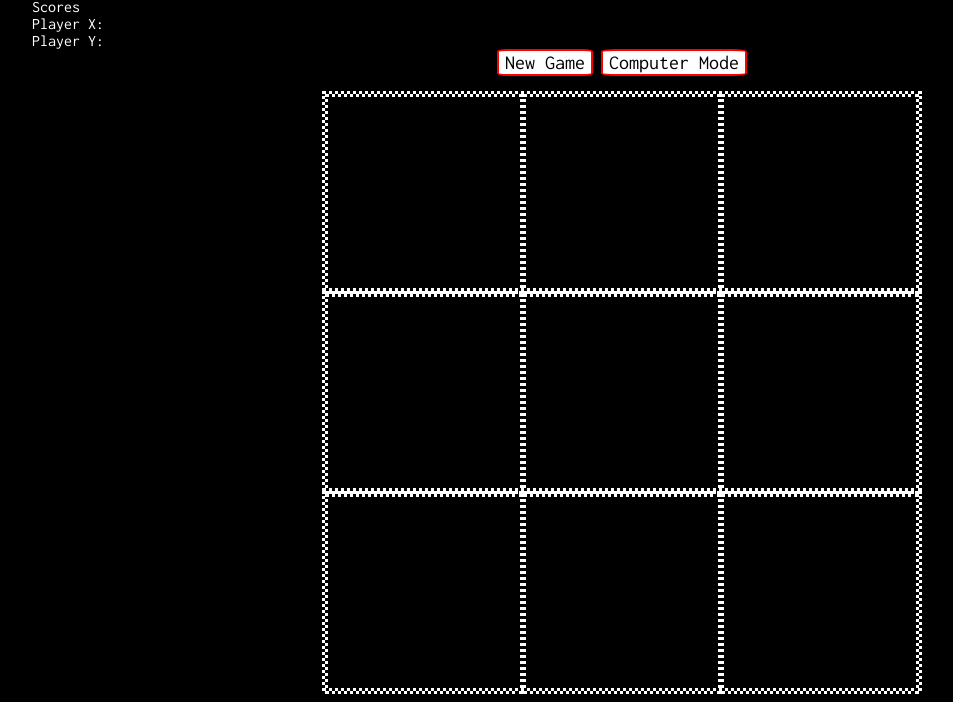
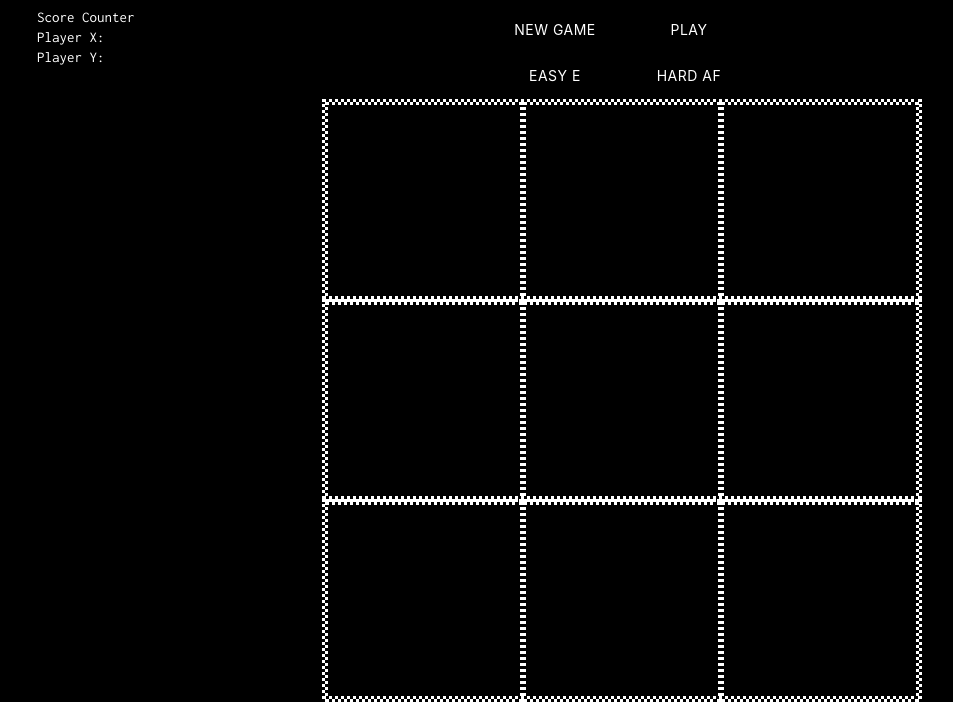
Before and after one commit to markcronje/tictactoe, a plain HTML site: page index.html in a window 1280 px wide. Shown: the part 124-826 px from the top of the page, without its empty margins (18-971 px from the left). Drawn offline with nearby package versions, Linux system fonts and the light colour scheme.

Commit message:
Updated CSS with materiliaze features

```diff
--- a/css/style.css
+++ b/css/style.css
@@ -3,6 +3,7 @@
   color: white;
   box-sizing: border-box;
 }
+
 
 body {
   text-align: center;
@@ -11,17 +12,39 @@ body {
 }
 
 
+
+
 #board {
   border-style: none;
   /*border-color: white;*/
   width: 600px;
   height: 600px;
   margin: 0 auto;
-  font-size: 160px;
+  font-size: 140px;
   color: white;
   text-align: center;
-  padding-top: 15px;
+  padding-top: 5px;
+  padding-bottom: 25px;
 }
+
+
+.score {
+  text-align: left;
+  border-color: white;
+  padding-left: 50px;
+  position: absolute;
+  top: 130px;
+  left: 5px;
+}
+
+.X{
+  top: 150px;
+}
+
+.Y{
+  top: 170px;
+}
+
 
 .row-0, .row-1, .row-2 {
   width: 600px;
@@ -32,19 +55,6 @@ body {
   /*text-align: center;*/
   display:flex;
 }
-
-#scoreTotal {
-  text-align: left;
-  border-radius: 50%;
-  border-color: white;
-  padding-left: 50px;
-
-}
-
-#scoreTotal.score {
-    text-decoration: underline;
-}
-
 
 .column {
   width: 200px;
@@ -58,9 +68,20 @@ body {
 }
 
 button {
-  background-color: white;
-  color: black;
-  font-size: 20px;
-  border: 2px solid red;
-  border-radius: 10%;
+  width: 10%;
 }
+
+
+#mode {
+  text-align: center;
+  font-size: 12px;
+  margin:  0 auto;
+  /*margin-bottom: -5px;*/
+
+}
+
+#difficulty {
+  text-align: center;
+  font-size: 12px;
+  margin-top: 10px;
+}
--- a/index.html
+++ b/index.html
@@ -5,23 +5,34 @@
     <meta charset="utf-8">
     <link href='https://fonts.googleapis.com/css?family=Inconsolata' rel='stylesheet' type='text/css'>
     <link rel="stylesheet" href="css/style.css" media="screen" title="no title" charset="utf-8">
+    <link rel="stylesheet" href="https://cdnjs.cloudflare.com/ajax/libs/materialize/0.97.6/css/materialize.min.css">
+
+
     <title> Tic Tac Toe </title>
 </head>
 
 <body>
-  <h1> Welcome to Tic Tac Toe </h1>
-  <h2 id="mode"> Mode: </h2>
-
-  <script src="https://cdnjs.cloudflare.com/ajax/libs/jquery/3.0.0-beta1/jquery.min.js"></script>
-  <script src="js/app.js"></script>
-
- <div id="scoreTotal" > Scores </div>
- <div id="scoreTotal" > Player X: </div>
- <div id="scoreTotal" > Player Y: </div>
+  <h1> Tic Tac Toe </h1>
+  <!-- <h2 id="mode"> Players Turn </h2> -->
 
 
-  <button type="button" name="reset" class="reset"> New Game</button>
-  <button type="button" name="newGame" class="newGame"> Computer Mode</button>
+  <div class='score' > Score Counter </div>
+  <div class='score X'> Player X: </div>
+  <div class='score Y' > Player Y: </div>
+
+
+ <div id="mode">
+   <button type="button" name="reset" class="btn black waves-effect waves-purple"> New Game</button>
+   <button type="button" name="newGame" class="btn black waves-effect waves-purple"> Play Computer </button>
+ </div>
+  <div id="difficulty">
+  <button type="button" name="newGame" class="btn black waves-effect waves-purple"> Easy E</button>
+  <button type="button" name="newGame" class="btn black waves-effect waves-purple"> Hard af </button>
+</div>
+
+<script src="https://cdnjs.cloudflare.com/ajax/libs/jquery/3.0.0-beta1/jquery.min.js"></script>
+<script src="https://cdnjs.cloudflare.com/ajax/libs/materialize/0.97.6/js/materialize.min.js"></script>
+<script src="js/app.js"></script>
 
 </body>
 
--- a/js/app.js
+++ b/js/app.js
@@ -3,7 +3,7 @@ $(function() {
     $('body').append(board);
     // creating turn symbol
     var turnSymbol = 'X';
-    var computerMode = false;
+
 
 
     // creating a loop to automate the process of creating a table of 3 rows by 3 columns using $jQuery$
@@ -18,19 +18,6 @@ $(function() {
         }
     }
 
-
-    // creating mousehover functions using Jquery
-    $('button.computer').click(function(){
-      computerMode = true;
-    });
-
-    function computerTurn(){
-      //computer goes.
-      if (turnSymbol === b1) {
-        b2.text(turnSymbol);
-      }
-    }
-
     $('div .column').click(function() {
         if ($(this).text() == '') {
             $(this).append(turnSymbol);
@@ -42,10 +29,8 @@ $(function() {
             }
 
             winningCombo();
-            // if computerMode = true -> computerTurn;``
-            if(computerMode){
-              computerTurn();
-            }
+
+
         }
     });
 
@@ -117,6 +102,119 @@ $(function() {
 
 $('button.reset').click(resetGame);
 
-// $('button.newGame').click(computerMode);
 
+// $('button.computer').click(function(){
+//   $('div .column').click(function() {
+//         if ($(this).text() == '') {
+//             $(this).append(turnSymbol);
+//             if (turnSymbol === "X") {
+//                 turnSymbol = "O";
+//             } else if(turnSymbol === "O"){
+//                 turnSymbol = "X";
+//             }
+//             winningCombo();
+//       }
+//   })
+//
+//
+//
+// /// ACtivation of Computer Mode or AI Function
+
+// $('button.computer').click(function(){
+//     if (turnSymbol === b1) {
+//       b2.text(turnSymbol);
+//     })
+//   }
+//
+//
+//   $('div .column').click(function() {
+//       if ($(this).text() == '') {
+//           $(this).append(turnSymbol);
+//
+//           if (turnSymbol === "X") {
+//               turnSymbol = "O";
+//           } else if(turnSymbol === "O"){
+//               turnSymbol = "X";
+//           }
+//
+//           winningCombo();
+//           // if computerMode = true -> computerTurn;``
+//           if(computerMode){
+//             computerTurn();
+//           }
+//       }
+//   });
+//
+//   var winningCombo = function() {
+//       var b1 = $('.row-0 .0').text();
+//       var b2 = $('.row-0 .1').text();
+//       var b3 = $('.row-0 .2').text();
+//       var b4 = $('.row-1 .0').text();
+//       var b5 = $('.row-1 .1').text();
+//       var b6 = $('.row-1 .2').text();
+//       var b7 = $('.row-2 .0').text();
+//       var b8 = $('.row-2 .1').text();
+//       var b9 = $('.row-2 .2').text();
+//
+//       var winner = "";
+//
+//       if(turnSymbol == "X"){
+//         winner = "O";
+//       }else {
+//         winner = "X";
+//       }
+//
+//       if (b1 + b2 + b3 === "XXX" || b1 + b2 + b3 === "OOO") {
+//           alert(winner + " has won");
+//           resetGame();
+//       }
+//       if (b1 + b4 + b7 === 'XXX' || b1 + b4 + b7 === "OOO") {
+//           alert(winner + " has won");
+//           resetGame();
+//       }
+//       if (b1 + b4 + b7 === 'XXX' || b1 + b4 + b7 === "OOO") {
+//           alert(winner + " has won");
+//       }
+//       if (b4 + b5 + b6 === 'XXX' || b4 + b5 + b6 === "OOO") {
+//           alert(winner + " has won");
+//       }
+//       if (b2 + b5 + b8 === 'XXX' || b2 + b5 + b8 === "OOO") {
+//           alert(winner + " has won");
+//       }
+//       if (b3 + b6 + b9 === 'XXX' || b3 + b6 + b9 === "OOO") {
+//           alert(winner + " has won");
+//       }
+//       if (b7 + b8 + b9 === 'XXX' || b7 + b8 + b9 === "OOO") {
+//           alert(winner + " has won");
+//       }
+//       if (b1 + b5 + b9 === 'XXX' || b1 + b5 + b9 === "OOO") {
+//           alert(winner + " has won");
+//       }
+//       if (b3 + b5 + b7 === 'XXX' || b3 + b5 + b7 === "OOO") {
+//           alert(winner + " has won");
+//       }
+//       if (b1 != '' && b2 != '' && b3 != '' && b4 != '' && b5 != '' && b6 != '' && b7 != '' && b8 != '' && b9 != '') {
+//           alert("Its a draw!!!");
+//
+//       }
+//   }
+//
+//   var resetGame = function() {
+//       var b1 = $('.row-0 .0').text("");
+//       var b2 = $('.row-0 .1').text("");
+//       var b3 = $('.row-0 .2').text("");
+//       var b4 = $('.row-1 .0').text("");
+//       var b5 = $('.row-1 .1').text("");
+//       var b6 = $('.row-1 .2').text("");
+//       var b7 = $('.row-2 .0').text("");
+//       var b8 = $('.row-2 .1').text("");
+//       var b9 = $('.row-2 .2').text("");
+//     }
+//
+//   $('button.reset').click(resetGame);
+//
+//   }
+// });
+//
+//
 });
```
